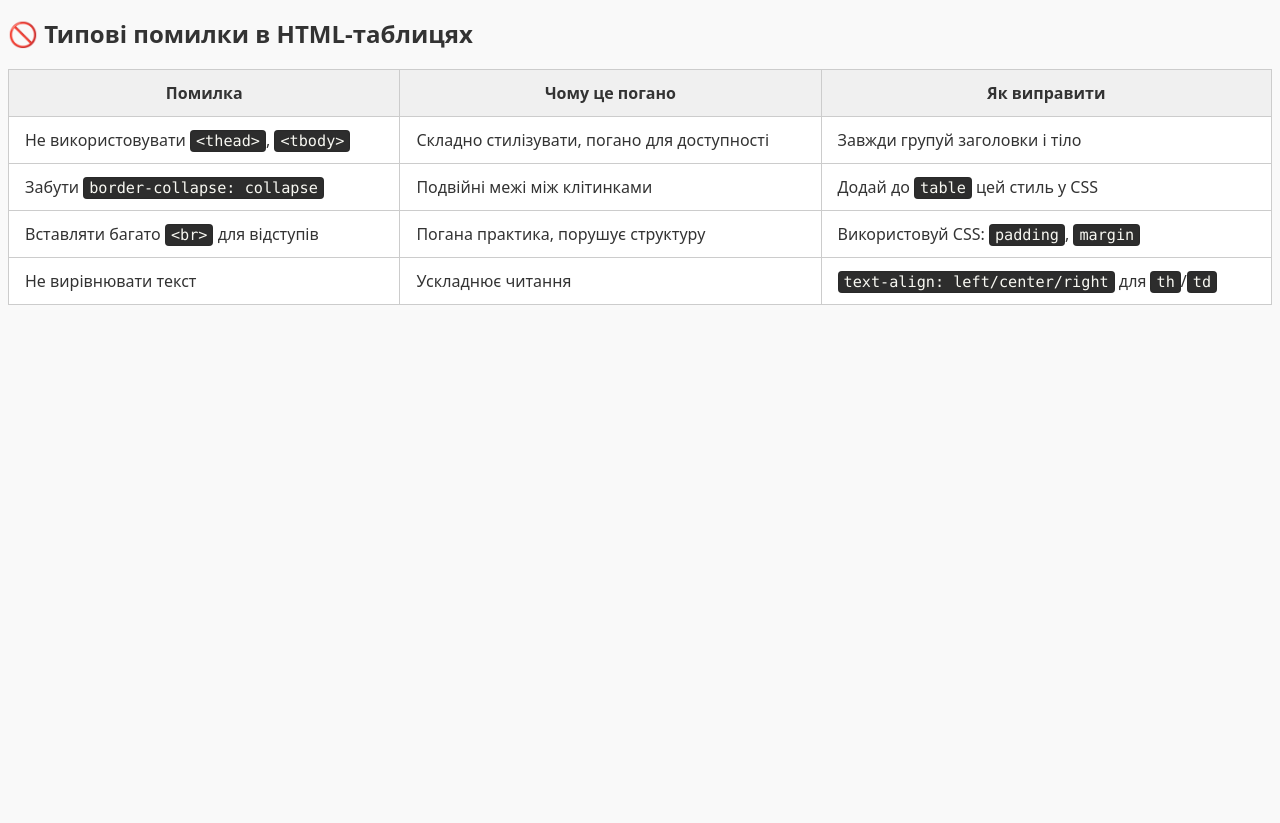
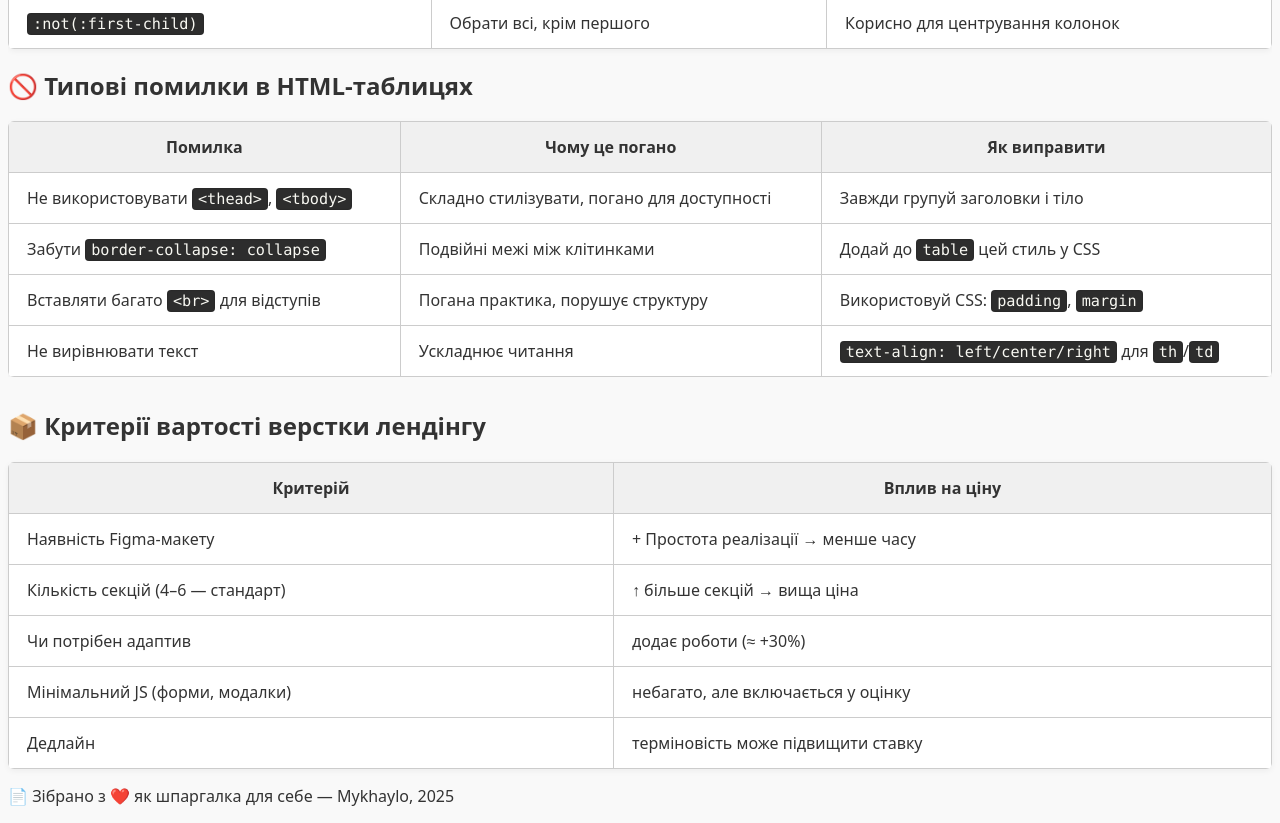
Before and after one commit to Michael-Kit/-script-, a plain HTML site: page index.html in a window 1280 px wide. Shown: the part 897-1720 px from the top of the page. Before the commit the page ends 1234 px from the top, so only its background shows below. Drawn offline with Linux system fonts and the light colour scheme.

Commit message:
added one more table

```diff
--- a/CSS/styles.css
+++ b/CSS/styles.css
@@ -16,7 +16,7 @@ table {
 th,
 td {
   border: 1px solid #ccc;
-  padding: 12px 16px;
+  padding: 14px 18px;
   text-align: left;
   vertical-align: top;
 }
@@ -38,7 +38,7 @@ code {
   box-shadow: inset 0 0 2px rgba(0, 0, 0, 0.3);
 }
 
-/* Темна тема */
+/* Темна тема  */
 body.dark {
   background-color: #1e1e1e;
   color: #ddd;
@@ -61,3 +61,22 @@ body.dark code {
   max-width: 100%;
   margin-bottom: 2rem; /* для відступу між таблицями */
 }
+
+/* Покращення UX*/
+tbody tr:hover {
+  background-color: #f5f5f5;
+}
+body.dark tbody tr:hover {
+  background-color: #373737;
+}
+
+/* Закругдення кутів */
+table {
+  border-radius: 6px;
+  box-shadow: 0 2px 6px rgba(0, 0, 0, 0.05);
+  overflow: hidden; /* щоб border-radius працював */
+}
+/* Адаптивність */
+table {
+  min-width: 600px;
+}
--- a/index.html
+++ b/index.html
@@ -10,6 +10,7 @@
       <a href="#scripts"># Атрибути script</a>
       <a href="#hacks"># Лайфхаки таблиць</a>
       <a href="#errors"># Типові помилки</a>
+      <a href="#quotation"># Вартість лендінга</a>
     </nav>
 
     <h2 id="scripts">
@@ -149,7 +150,45 @@
         </tbody>
       </table>
     </div>
+
+    <!-- Додаткова таблиця з критеріями вартості верстки лендінгу -->
+    <h2 id="quotation">📦 Критерії вартості верстки лендінгу</h2>
+
+    <table>
+      <thead>
+        <tr>
+          <th>Критерій</th>
+          <th>Вплив на ціну</th>
+        </tr>
+      </thead>
+      <tbody>
+        <tr>
+          <td>Наявність Figma-макету</td>
+          <td>+ Простота реалізації → менше часу</td>
+        </tr>
+        <tr>
+          <td>Кількість секцій (4–6 — стандарт)</td>
+          <td>↑ більше секцій → вища ціна</td>
+        </tr>
+        <tr>
+          <td>Чи потрібен адаптив</td>
+          <td>додає роботи (≈ +30%)</td>
+        </tr>
+        <tr>
+          <td>Мінімальний JS (форми, модалки)</td>
+          <td>небагато, але включається у оцінку</td>
+        </tr>
+        <tr>
+          <td>Дедлайн</td>
+          <td>терміновість може підвищити ставку</td>
+        </tr>
+      </tbody>
+    </table>
+
     <!-- Скрипт для перемикання теми -->
     <script src="./js/theme-toggle.js"></script>
+    <footer>
+      <p>📄 Зібрано з ❤️ як шпаргалка для себе — Mykhaylo, 2025</p>
+    </footer>
   </body>
 </html>
```
